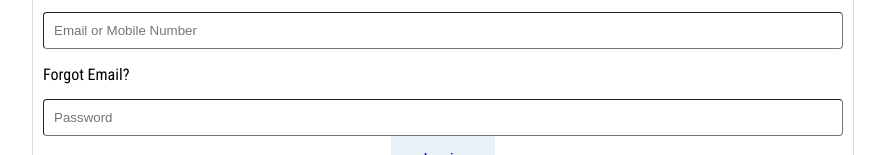
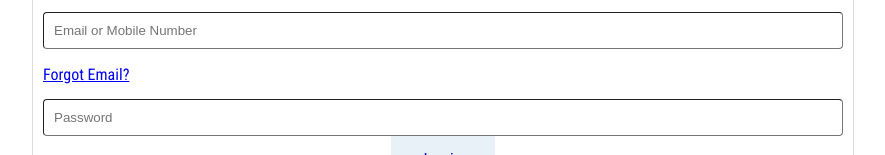
Before and after one commit to EziamakaNV/epicmail, a plain HTML site: page UI/Signin.html in a window 1280 px wide. Shown: the part 154-309 px from the top of the page, without its empty margins (197-1082 px from the left). Drawn offline with Linux system fonts and the light colour scheme.

Commit message:
Add link address to \'Forgort\' email on sign in page

```diff
--- a/UI/Signin.html
+++ b/UI/Signin.html
@@ -21,7 +21,7 @@
                 <div id="email-phone-section">
                     <div id="email-phone">
                         <input type="text" name="" id="" placeholder="Email or Mobile Number" required>
-                        <p>Forgot Email?</p>
+                        <p><a href="Forgotemail.html">Forgot Email?</a></p>
                     </div>
                 </div>
                 <div id="password-section">
```
